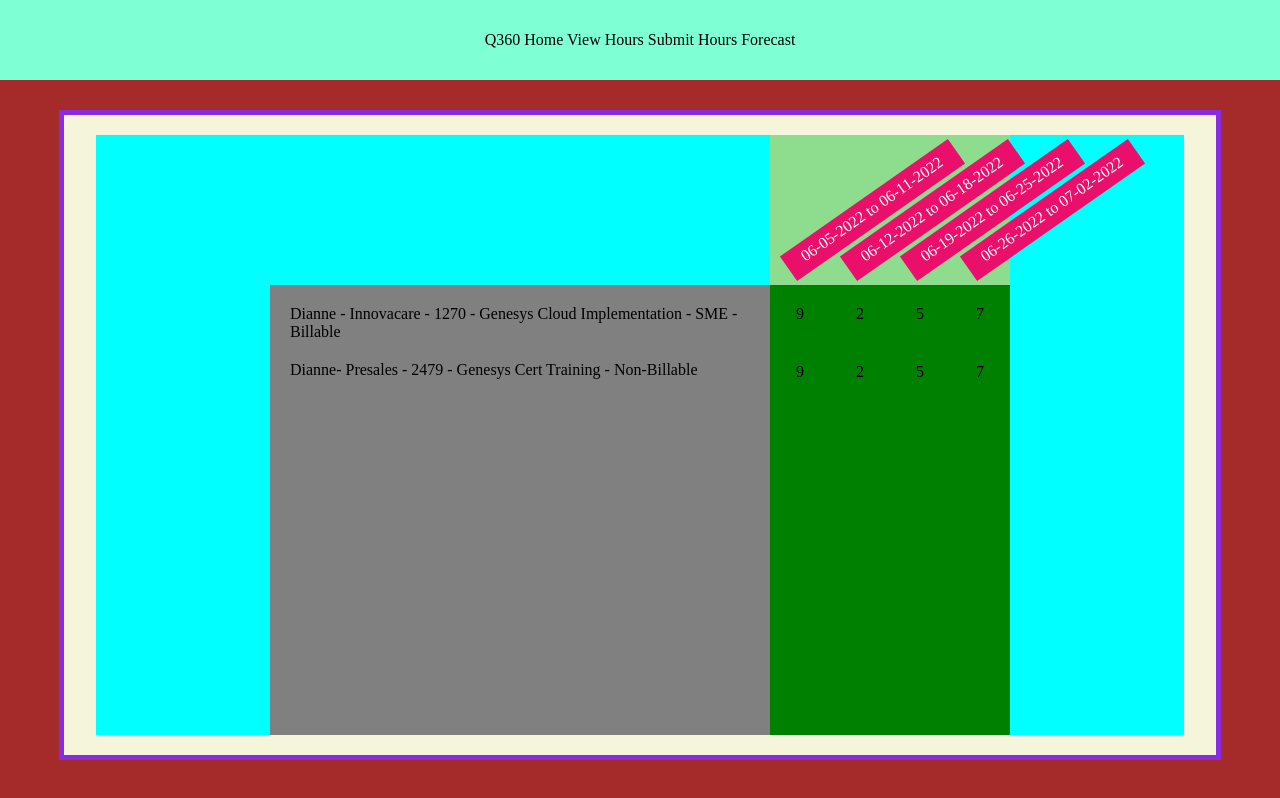
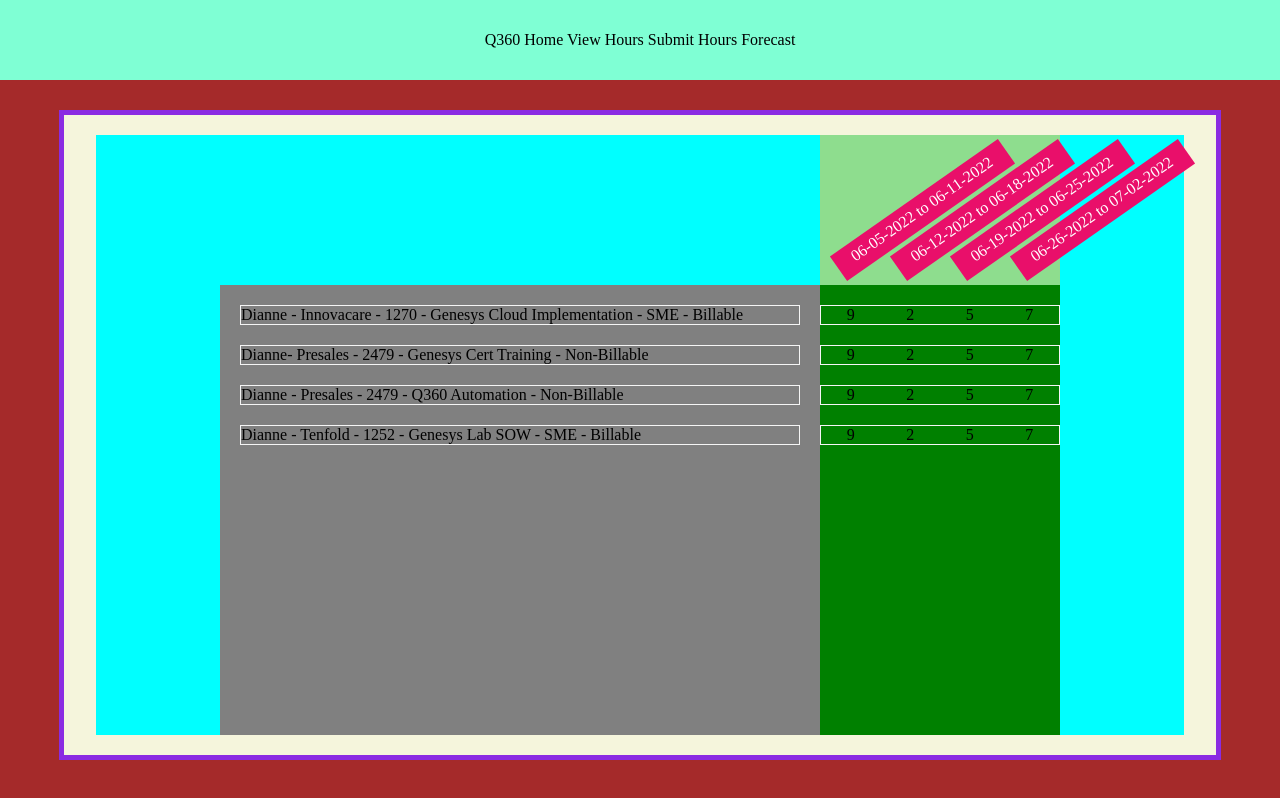
Before and after one commit to diannegabriel/simple-schedule, a plain HTML site: page view.html in a window 1280 px wide. Drawn offline with Linux system fonts and the light colour scheme.

Commit message:
Edit CSS and formatting

```diff
--- a/main.css
+++ b/main.css
@@ -51,11 +51,12 @@ main {
 #projects-container {
   background-color: gray;
   margin-top: 150px;
-  width: 500px;
+  width: 600px;
 }
 
-#projects, p {
+#project-name {
   margin: 20px;
+  border: 1px solid whitesmoke;
 }
 
 #weeks-container {
@@ -91,5 +92,5 @@ main {
   flex-direction: row;
   justify-content: space-around;
   margin-top: 20px;
-  margin-bottom: 20px;
+  border: 1px solid whitesmoke;
 }
--- a/view.html
+++ b/view.html
@@ -14,9 +14,10 @@
       <div class="master-container">
         <div id="weekly-hours">
           <div id="projects-container">
-            <div id="projects"></div>
-            <p>Dianne - Innovacare - 1270 - Genesys Cloud Implementation - SME - Billable</p>
-            <p>Dianne- Presales - 2479 - Genesys Cert Training - Non-Billable</p>
+            <p id="project-name">Dianne - Innovacare - 1270 - Genesys Cloud Implementation - SME - Billable</p>
+            <p id="project-name">Dianne- Presales - 2479 - Genesys Cert Training - Non-Billable</p>
+            <p id="project-name">Dianne - Presales - 2479 - Q360 Automation - Non-Billable</p>
+            <p id="project-name">Dianne - Tenfold - 1252 - Genesys Lab SOW - SME - Billable</p>
           </div>
           <div id="weeks-container">
             <div id="weeks-header">
@@ -37,6 +38,18 @@
               <div>5</div>
               <div>7</div>
             </div>
+            <div id="hours">
+              <div>9</div>
+              <div>2</div>
+              <div>5</div>
+              <div>7</div>
+            </div>
+            <div id="hours">
+              <div>9</div>
+              <div>2</div>
+              <div>5</div>
+              <div>7</div>
+            </div>
           </div>
         </div>
       </div>
```
